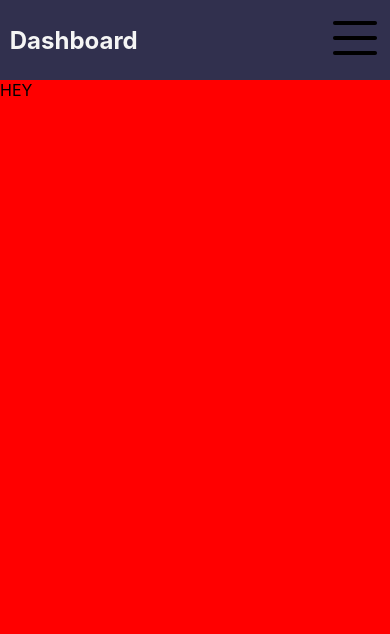
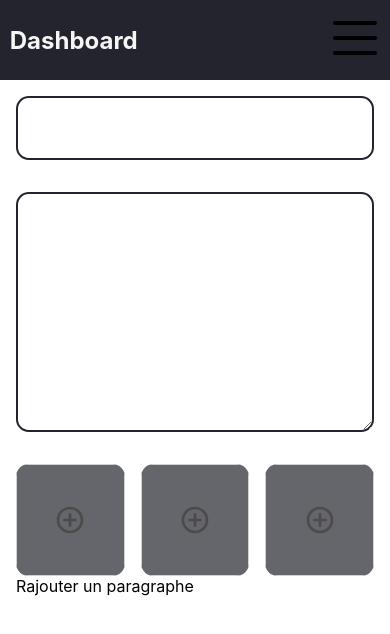
Before and after one commit to stephen-97/blog-dashboard, a React (Create React App) app: page /create in a window 390 px wide. Shown: the top 634 px of the page. Built offline with nearby package versions, Linux system fonts and the light colour scheme.

Commit message:
adding inputs and textarea components and fixings responsives issues

```diff
--- a/package.json
+++ b/package.json
@@ -12,6 +12,7 @@
     "@types/react-dom": "^18.2.18",
     "react": "^18.2.0",
     "react-dom": "^18.2.0",
+    "react-icons": "^5.0.1",
     "react-scripts": "5.0.1",
     "styled-components": "^6.1.1",
     "typescript": "^4.9.5",
--- a/src/App.tsx
+++ b/src/App.tsx
@@ -25,20 +25,23 @@ const router = createBrowserRouter([
 
 const App = () => {
 
+    const values = {
+        dashboard_menu_desktop_width: '14',
+        formSectionWidth:'35'
+    }
     const styleTheming = {
-      responsiveValue: '700px',
-      bgColor: 'black'
+        responsiveValue: `${parseInt(values.formSectionWidth)+parseInt(values.dashboard_menu_desktop_width)}rem`,
+        mainColor: '#24242e',
+        secondaryColor: '#f2f2f0',
+        dashboard_menu_desktop_width: `${values.dashboard_menu_desktop_width}rem`,
+        formSectionWidth: `${values.formSectionWidth}rem`
     }
 
     return (
-    <>
+        <ThemeProvider theme={styleTheming}>
             <GlobalStyle />
-        <div>
-            <ThemeProvider theme={styleTheming}>
             <RouterProvider router={router} />
         </ThemeProvider>
-        </div>
-    </>
     );
 }
 
--- a/src/components/Header.tsx
+++ b/src/components/Header.tsx
@@ -9,8 +9,10 @@ const StyledHeader: IStyledComponent<any> = styled.header`
   grid-template-rows: 12% 88%;
   height: 100vh;
   padding: 0 10px;
-  width: 220px;
-  background-color: var(--dark-blue);
+  width: ${props => props.theme.dashboard_menu_desktop_width };
+  min-width: ${props => props.theme.dashboard_menu_desktop_width };
+
+  background-color: ${props => props.theme.mainColor};
   margin: 0;
 
 
@@ -23,7 +25,7 @@ const StyledHeader: IStyledComponent<any> = styled.header`
       border-radius: 100px;
     }
     .selected-link {
-      background-color: aliceblue;
+      background-color: ${props => props.theme.secondaryColor};
       color: #282c34;
     }
   }
--- /dev/null
+++ b/src/components/form/AddImages.tsx
@@ -0,0 +1,60 @@
+import React from "react";
+import styled, {IStyledComponent} from "styled-components";
+import { BiPlusCircle } from "react-icons/bi";
+
+const StyledAddImages: IStyledComponent<any> = styled.div`
+  display: flex;
+  justify-content: space-between;
+  gap: 1rem;
+  align-items: center;
+  height: 7rem;
+
+  .input-image-container {
+    background-color: ${props => props.theme.mainColor};
+    position: relative;
+    opacity: 0.7;
+    display: flex;
+    justify-content: center;
+    align-items: center;
+    flex: 1;
+    min-width: 4rem;
+    height: 100%;
+    border-radius: var(--border-radius);
+    cursor: pointer;
+    overflow: hidden;
+
+    input {
+      height: 100%;
+      width: 100%;
+    }
+    .icon {
+      position: absolute;
+      top: 50%;
+      left: 50%;
+      transform: translate(-50%, -50%);
+      z-index: 100;
+      height: 2rem;
+      width: 2rem;
+    }
+  }
+`;
+
+interface AddImagesProps extends React.HtmlHTMLAttributes<HTMLInputElement> {
+
+}
+
+const AddImages = ({ ...rest}: AddImagesProps) => {
+
+    return (
+        <StyledAddImages>
+            {Array.from(Array(3), (e, i) => (
+                <div key={i} className={'input-image-container'}>
+                    <input type={"image"} alt={''} />
+                    <BiPlusCircle className={'icon'} />
+                </div>
+            ))}
+        </StyledAddImages>
+    )
+}
+
+export default AddImages;
--- /dev/null
+++ b/src/components/form/Input.tsx
@@ -0,0 +1,25 @@
+import React, {createRef, HTMLInputTypeAttribute, RefObject, useRef} from "react";
+import styled, {IStyledComponent} from "styled-components";
+import StyledFormInputStyle from "../../styles/FormInputStyle";
+
+const StyledInput: IStyledComponent<any> = styled.input`
+    width: 100%;
+    height: 4rem;
+    border: 0.15rem solid ${props => props.theme.mainColor};
+`;
+
+interface StyledInputProps extends React.HtmlHTMLAttributes<HTMLInputElement> {
+    title: string
+}
+const Input = ({title, ...rest}: StyledInputProps) => {
+
+    return (
+        <StyledFormInputStyle>
+            <StyledInput {...rest}>
+
+            </StyledInput>
+        </StyledFormInputStyle>
+    )
+}
+
+export default Input;
--- /dev/null
+++ b/src/components/form/TextArea.tsx
@@ -0,0 +1,25 @@
+import React, {createRef, RefObject, useRef} from "react";
+import styled, {IStyledComponent} from "styled-components";
+import StyledFormInputStyle from "../../styles/FormInputStyle";
+
+const StyledTextArea: IStyledComponent<any> = styled.textarea`
+    width: 100%;
+    height: 15rem;
+    outline: none;
+`;
+
+interface StyledPragraphProps extends React.HtmlHTMLAttributes<HTMLTextAreaElement> {
+    title: string
+}
+const TextArea = ({title, ...props}: StyledPragraphProps) => {
+
+    return (
+        <StyledFormInputStyle>
+            <StyledTextArea {...props}>
+
+            </StyledTextArea>
+        </StyledFormInputStyle>
+    )
+}
+
+export default TextArea;
--- a/src/pages/CreateArticle.tsx
+++ b/src/pages/CreateArticle.tsx
@@ -2,14 +2,21 @@ import React from "react";
 import styled, {IStyledComponent} from "styled-components";
 import Header from "../components/Header";
 import StyledPage from "../styles/PageStyle";
+import Input from "../components/form/Input";
+import TextArea from "../components/form/TextArea";
+import AddImages from "../components/form/AddImages";
 
-const StyledCreateArticle: IStyledComponent<any>  = styled.div`
-  height: 100vh;
-  width: 100vw;
 
-  @media (max-width: ${props => props.theme.responsiveValue}) {
-    font-size: var(--fz-lg);
-  }
+const StyledCreateArticlePage: IStyledComponent<any> = styled.main`
+  outline: none;
+
+  #form-section {
+    width: ${props => props.theme.formSectionWidth};
+
+    @media (max-width: ${props => props.theme.responsiveValue}) {
+      align-items: center;
+      width: 100%;
+    }
 `;
 
 const CreateArticle = () => {
@@ -17,7 +24,16 @@ const CreateArticle = () => {
     return(
         <StyledPage>
             <Header />
-            <div>HEY</div>
+            <StyledCreateArticlePage>
+                <section id={'form-section'}>
+                    <Input title={"Titre de l'article"} />
+                    <section>
+                        <TextArea title={"Paragraphe"} aria-placeholder={'Paragrape'} />
+                        <AddImages />
+                        <button>Rajouter un paragraphe</button>
+                    </section>
+                </section>
+            </StyledCreateArticlePage>
         </StyledPage>
     )
 }
--- a/src/pages/Home.tsx
+++ b/src/pages/Home.tsx
@@ -6,9 +6,10 @@ const StyledHome: IStyledComponent<any>  = styled.div`
   height: 100vh;
   width: 100vw;
 
-  >div {
-    background-color: red;
+  main {
+    margin-left: ${props => props.theme.dashboard_menu_desktop_width};
   }
+
   @media (max-width: 480px) {
     font-size: var(--fz-lg);
   }
@@ -19,7 +20,7 @@ const Home = () => {
     return(
         <StyledHome>
             <Header />
-            <div>Hey</div>
+            <main className={'main'}>Hey</main>
         </StyledHome>
     )
 }
--- a/src/styles/CSSVariables.tsx
+++ b/src/styles/CSSVariables.tsx
@@ -6,11 +6,14 @@ const CSSVariables: RuleSet<object> = css`
       --light-gray: #d9d9d9;
       --white: whitesmoke;
       --dark-blue: #31304e;
+      --dark-gray: #3e3e47;
 
       --h1: 30px;
       --h2: 24px;
 
       --responsive-value: 700px;
+
+      --border-radius: 0.8rem;
     }
 `;
 
--- /dev/null
+++ b/src/styles/FormInputStyle.ts
@@ -0,0 +1,15 @@
+import {styled} from "styled-components";
+
+const StyledFormInputStyle = styled.div`
+  display: flex;
+  flex-direction: column;
+  width: 100%;
+  margin-bottom: 2rem;
+
+  label {
+    font-size: 1.5rem;
+    padding: 0.5rem 0;
+  }
+`;
+
+export default StyledFormInputStyle
--- a/src/styles/GlobalStyle.ts
+++ b/src/styles/GlobalStyle.ts
@@ -3,6 +3,18 @@ import CSSVariables from './CSSVariables';
 
 const GlobalStyle = createGlobalStyle`
   ${CSSVariables}
+
+  html {
+    box-sizing: border-box;
+    width: 100%;
+    scroll-behavior: smooth;
+  }
+
+  *,
+  *:before,
+  *:after {
+    box-sizing: inherit;
+  }
 
   h1, h2, h3, h4 {
     padding: 0;
@@ -26,6 +38,25 @@ const GlobalStyle = createGlobalStyle`
     color: whitesmoke;
     cursor: pointer;
   }
+
+  input:not([type='image']), textarea {
+    border: 2px solid ${props => props.theme.mainColor};
+    outline: none;
+    border-radius: var(--border-radius);
+    padding: 0.5rem;
+    font-size: 1rem;
+    background-color: transparent;
+  }
+
+  button, input[type="submit"] {
+    background: none;
+    color: inherit;
+    border: none;
+    padding: 0;
+    font: inherit;
+    cursor: pointer;
+    outline: inherit;
+  }
 `;
 
 export default GlobalStyle;
--- a/src/styles/PageStyle.ts
+++ b/src/styles/PageStyle.ts
@@ -1,15 +1,19 @@
 import {styled} from "styled-components";
 
 const StyledPage = styled.div`
-  background-color: red;
   height: 100vh;
   width: 100vw;
-  &:nth-child(2) {
-    flex: 1;
+  display: flex;
+
+  main{
+    padding: 1rem;
+    margin-left: 0
   }
 
   @media (max-width: ${props => props.theme.responsiveValue}) {
     font-size: var(--fz-lg);
+    flex-direction: column;
+
   }
 `;
 
```
Also changed, not shown: 1 other file (tests, documents, lock files or other folders). Lines whose indentation alone changed are shown as unchanged.
